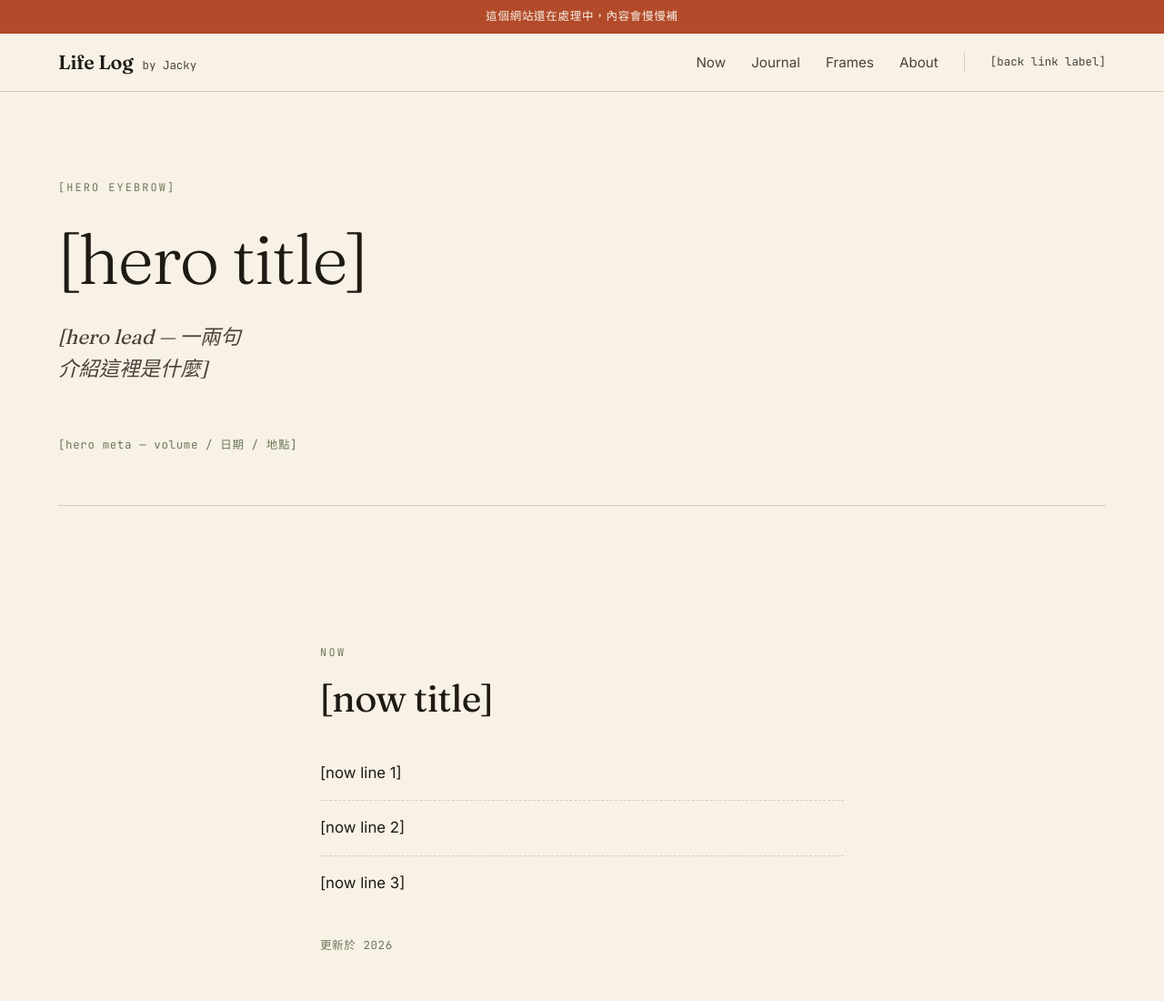
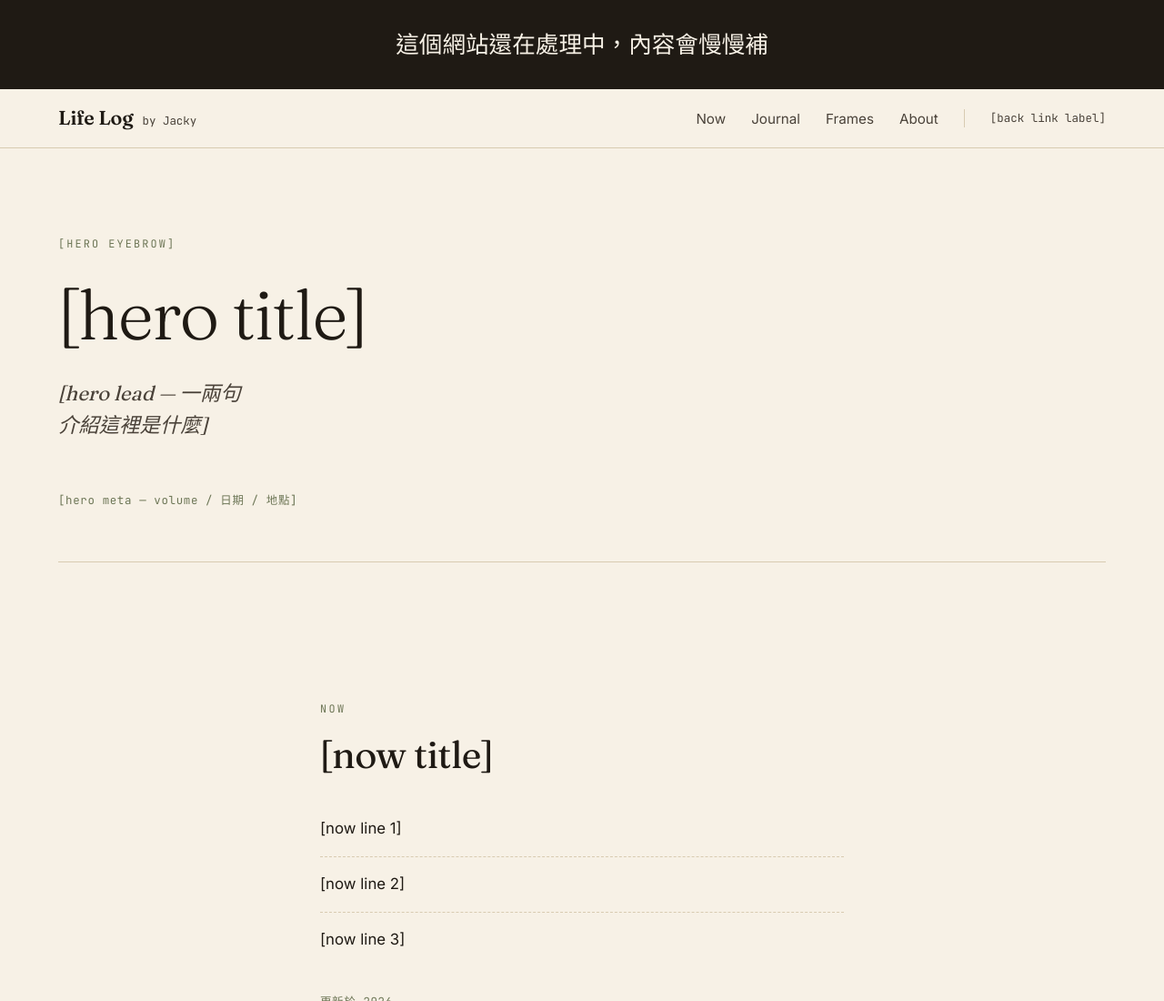
Before and after one commit to jackylailai/life, a plain HTML site: page index.html in a window 1280 px wide. Shown: the top 1100 px of the page at 91% size. Drawn offline with Linux system fonts and the light colour scheme.

Commit message:
notice: bigger dark banner
Co-Authored-By: Claude Opus 4.7 <noreply@anthropic.com>

```diff
--- a/index.html
+++ b/index.html
@@ -19,9 +19,7 @@
   <body class="is-loading">
     <a class="skip-link" href="#main">Skip to content</a>
 
-    <div class="notice" data-if="notice.text" role="status">
-      <span data-text="notice.text"></span>
-    </div>
+    <div class="notice" data-if="notice.text" role="status" data-text="notice.text"></div>
 
     <header class="site-header">
       <div class="shell shell--header">
--- a/styles.css
+++ b/styles.css
@@ -74,13 +74,12 @@ a:hover { color: var(--accent-soft); }
 
 /* ---------- top notice ---------- */
 .notice {
-  background: var(--accent);
+  background: var(--ink);
   color: var(--paper);
   text-align: center;
-  font-family: var(--font-mono);
-  font-size: 0.78rem;
-  letter-spacing: 0.06em;
-  padding: 8px 16px;
+  font-family: var(--font-display);
+  font-size: clamp(1.1rem, 2.4vw, 1.6rem);
+  padding: 28px 16px;
 }
 
 /* ---------- shell ---------- */
```
